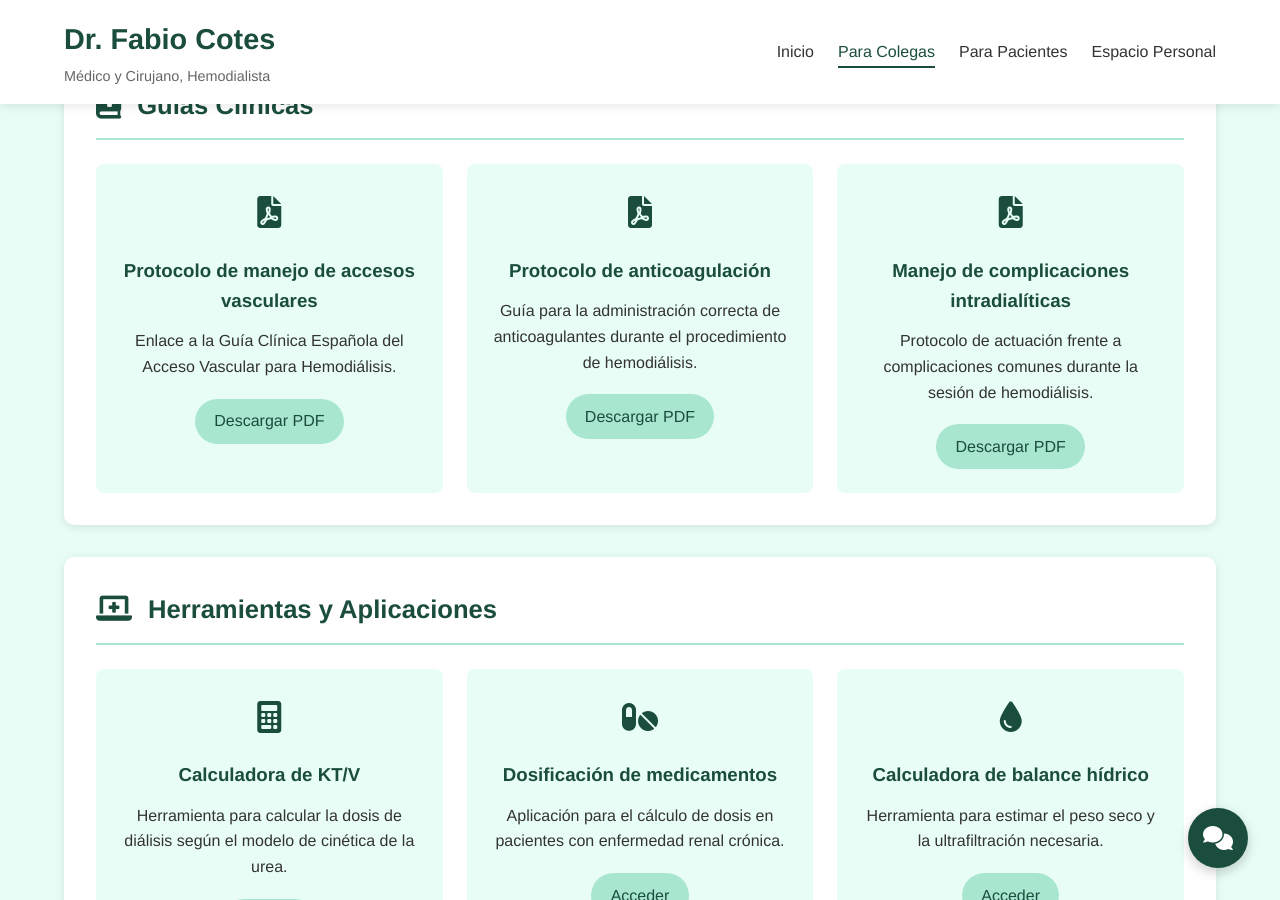
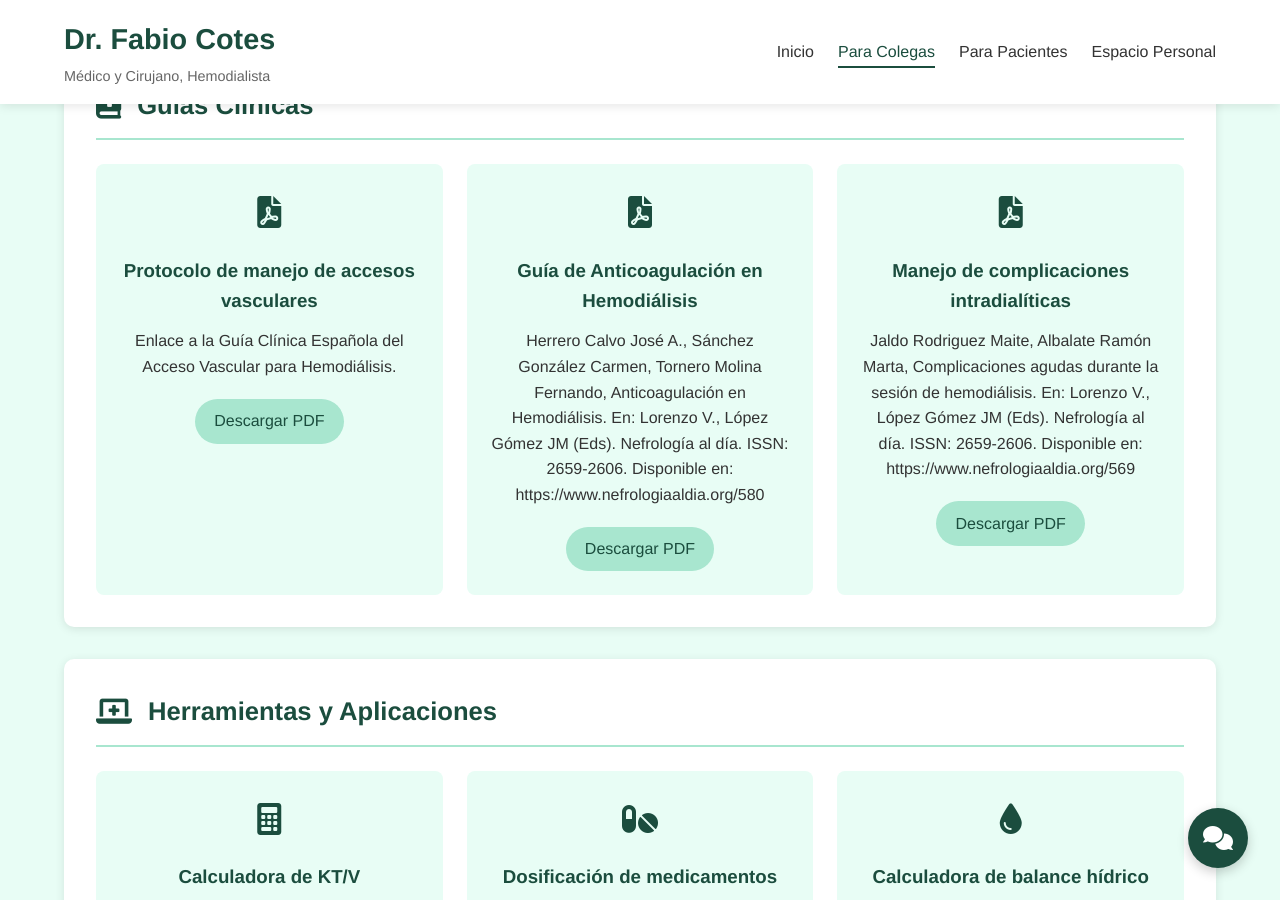
Before and after one commit to fabiocotesmd/fabiocotesmd.github.io, a Jekyll site: the page built from colegas.html, in a window 1280 px wide and 900 px high, scrolled down 312 px. Built offline with Jekyll 4.4.1, drawn with Linux system fonts in a browser that asks for light colours.

Commit message:
On branch main  Your branch is up to date with 'origin/main'.
 Changes to be committed:
	renamed:    assets/docs/S0211699517302175.pdf -> assets/docs/acceso-vascular-hemodialisis.pdf
	new file:   assets/docs/anticoagulacion-hemodialisis.pdf
	new file:   assets/docs/manejo-complicaciones-hemodialisis.pdf
	modified:   colegas.html

```diff
--- a/colegas.html
+++ b/colegas.html
@@ -19,19 +19,19 @@
             <div class="resource-icon"><i class="fas fa-file-pdf"></i></div>
             <h3>Protocolo de manejo de accesos vasculares</h3>
             <p>Enlace a la Guía Clínica Española del Acceso Vascular para Hemodiálisis.</p>
-            <a href="{{ '/assets/docs/S0211699517302175.pdf' | relative_url }}" class="btn">Descargar PDF</a>
+            <a href="{{ '/assets/docs/acceso-vascular-hemodialisis.pdf' | relative_url }}" class="btn">Descargar PDF</a>
         </div>
         <div class="resource-card">
             <div class="resource-icon"><i class="fas fa-file-pdf"></i></div>
-            <h3>Protocolo de anticoagulación</h3>
-            <p>Guía para la administración correcta de anticoagulantes durante el procedimiento de hemodiálisis.</p>
-            <a href="{{ '/assets/docs/protocolo-anticoagulacion.pdf' | relative_url }}" class="btn">Descargar PDF</a>
+            <h3>Guía de Anticoagulación en Hemodiálisis</h3>
+            <p>Herrero Calvo José A., Sánchez González Carmen, Tornero Molina Fernando, Anticoagulación en Hemodiálisis. En: Lorenzo V., López Gómez JM (Eds). Nefrología al día. ISSN: 2659-2606. Disponible en: https://www.nefrologiaaldia.org/580</p>
+            <a href="{{ '/assets/docs/anticoagulacion-hemodialisis.pdf' | relative_url }}" class="btn">Descargar PDF</a>
         </div>
         <div class="resource-card">
             <div class="resource-icon"><i class="fas fa-file-pdf"></i></div>
             <h3>Manejo de complicaciones intradialíticas</h3>
-            <p>Protocolo de actuación frente a complicaciones comunes durante la sesión de hemodiálisis.</p>
-            <a href="{{ '/assets/docs/manejo-complicaciones.pdf' | relative_url }}" class="btn">Descargar PDF</a>
+            <p>Jaldo Rodriguez Maite, Albalate Ramón Marta, Complicaciones agudas durante la sesión de hemodiálisis. En: Lorenzo V., López Gómez JM (Eds). Nefrología al día. ISSN: 2659-2606. Disponible en: https://www.nefrologiaaldia.org/569</p>
+            <a href="{{ '/assets/docs/manejo-complicaciones-hemodialisis.pdf' | relative_url }}" class="btn">Descargar PDF</a>
         </div>
     </div>
 </section>
```
Also changed, not shown: 4 other files.
